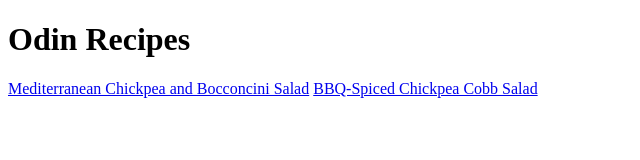
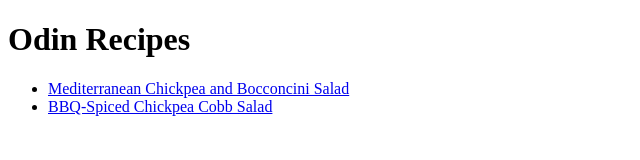
Before and after one commit to sarasahara17/odin-recipes, a plain HTML site: page index.html in a window 1280 px wide. Shown: the whole page, without its empty margins (0-640 px from the left). Drawn offline with Linux system fonts and the light colour scheme.

Commit message:
Add unordered list of recipe links

```diff
--- a/index.html
+++ b/index.html
@@ -8,9 +8,9 @@
 </head>
 <body>
     <h1>Odin Recipes</h1>
-
-    <a href="recipes/mediterranean_chickpea_and_bocconcini_salad.html">Mediterranean Chickpea and Bocconcini Salad</a>
-    <a href="recipes/bbq-spiced_chickpea_cobb_salad.html">BBQ-Spiced Chickpea Cobb Salad</a>
-
+        <ul>
+        <li><a href="recipes/mediterranean_chickpea_and_bocconcini_salad.html">Mediterranean Chickpea and Bocconcini Salad</a></li>
+        <li><a href="recipes/bbq-spiced_chickpea_cobb_salad.html">BBQ-Spiced Chickpea Cobb Salad</a></li>
+        </ul>
 </body>
 </html>
```
